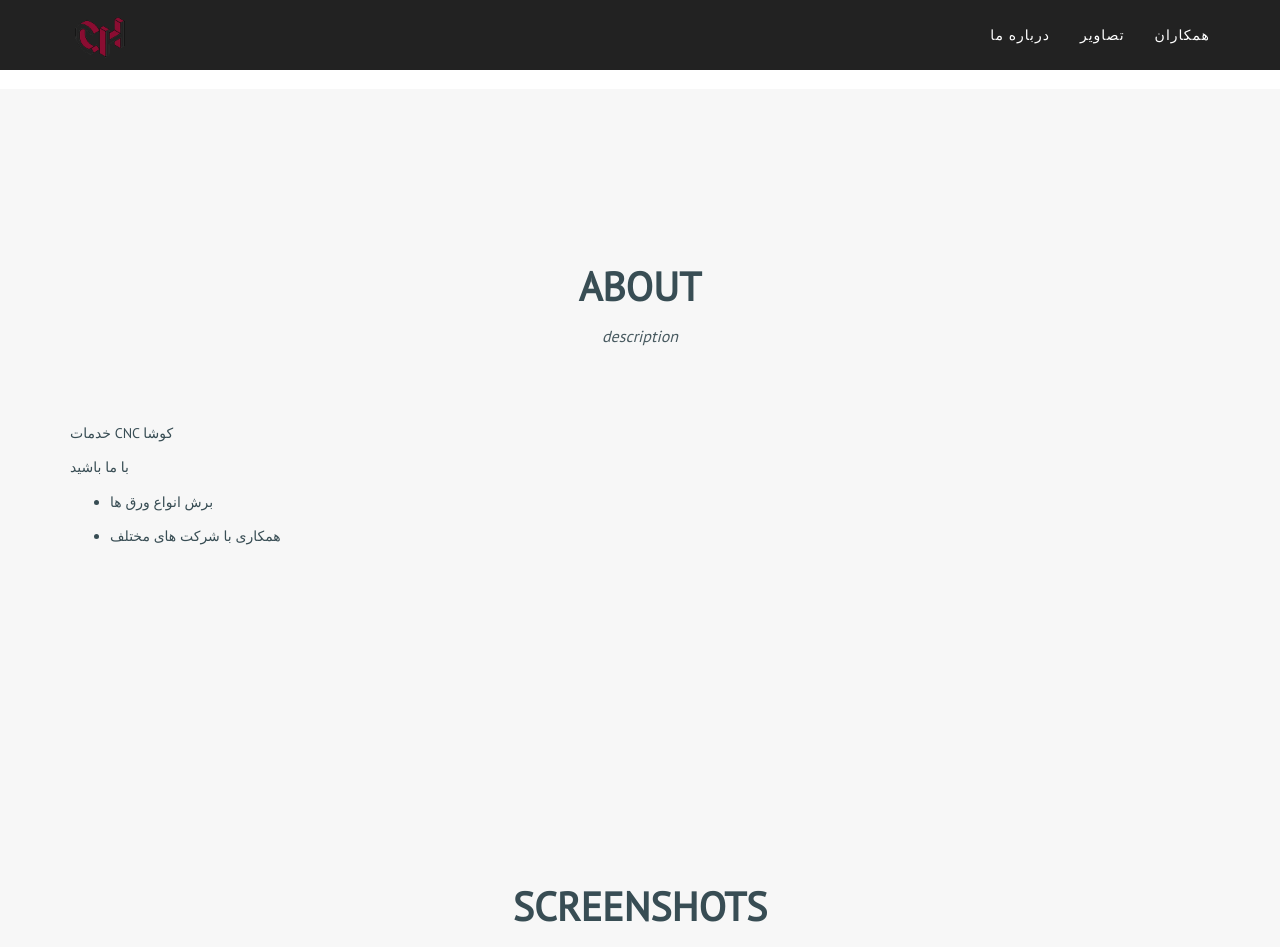
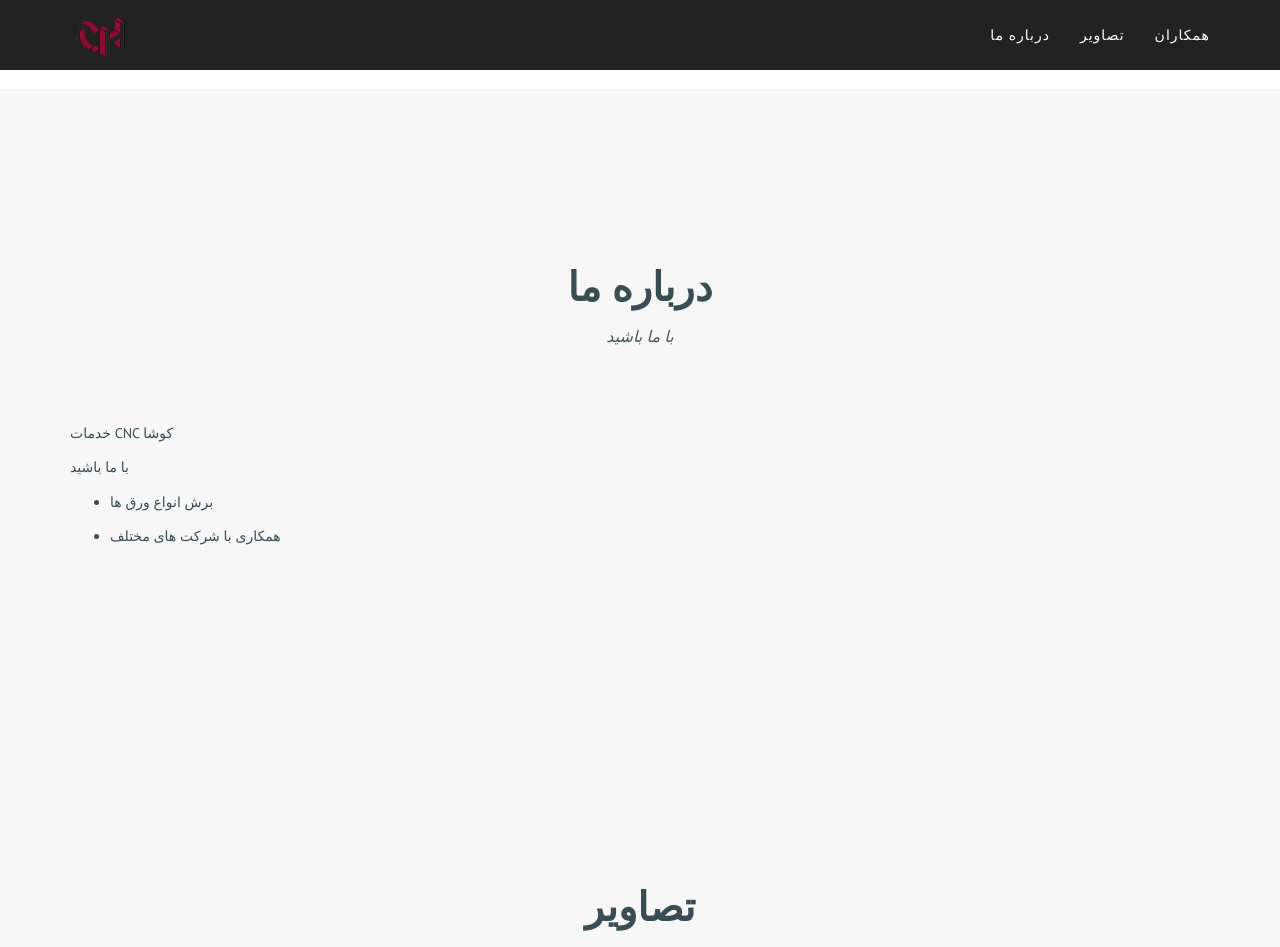
Before and after one commit to kooshacnc/kooshacnc.github.io, a Jekyll site: the page built from index.html, in a window 1280 px wide and 1400 px high, scrolled down 811 px. Shown: the top 947 px of the window. Built offline with Jekyll 4.4.1, drawn with Linux system fonts in a browser that asks for light colours; some web fonts are replaced; some of the changed text lies outside the part shown.

Commit message:
change name

```diff
--- a/_includes/about.html
+++ b/_includes/about.html
@@ -2,7 +2,7 @@
 <section id="about" class="bg-light-gray">
     <div class="container">
         <div class="row">
-            {% include section-heading.html heading="About" subheading="description"%}
+            {% include section-heading.html heading="درباره ما" subheading="با ما باشید"%}
             <div class="col-md-12">
                 <p>خدمات CNC کوشا</p>
                 <p> با ما باشید</p>
--- a/_includes/screenshot.html
+++ b/_includes/screenshot.html
@@ -1,7 +1,7 @@
 <section id="screenshot" class="bg-light-gray">
     <div class="container">
         <div class="row">
-            {% include section-heading.html heading="Screenshots" subheading="some screenshots"%}
+            {% include section-heading.html heading="تصاویر" subheading="تصاویر"%}
             <div class="col-md-12">
                 <div id="slider">
                     <img src="{{ site.baseurl }}/assets/images/screenshot/01.png" />
--- a/_includes/team.html
+++ b/_includes/team.html
@@ -1,7 +1,7 @@
 <section id="team" class="bg-light-gray">
     <div class="container">
         <div class="row">
-            {% include section-heading.html heading="Team" subheading="members"%}
+            {% include section-heading.html heading="مدیریت" subheading="قیاسوند"%}
         </div>
         <div class="row">
             {% for member in site.team %}
```
